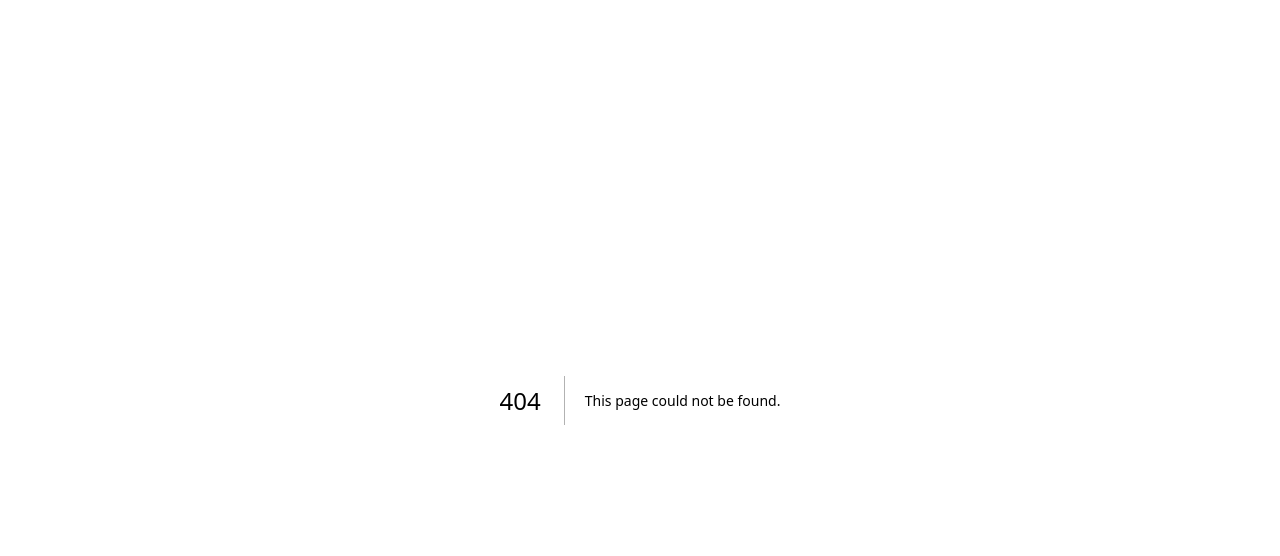
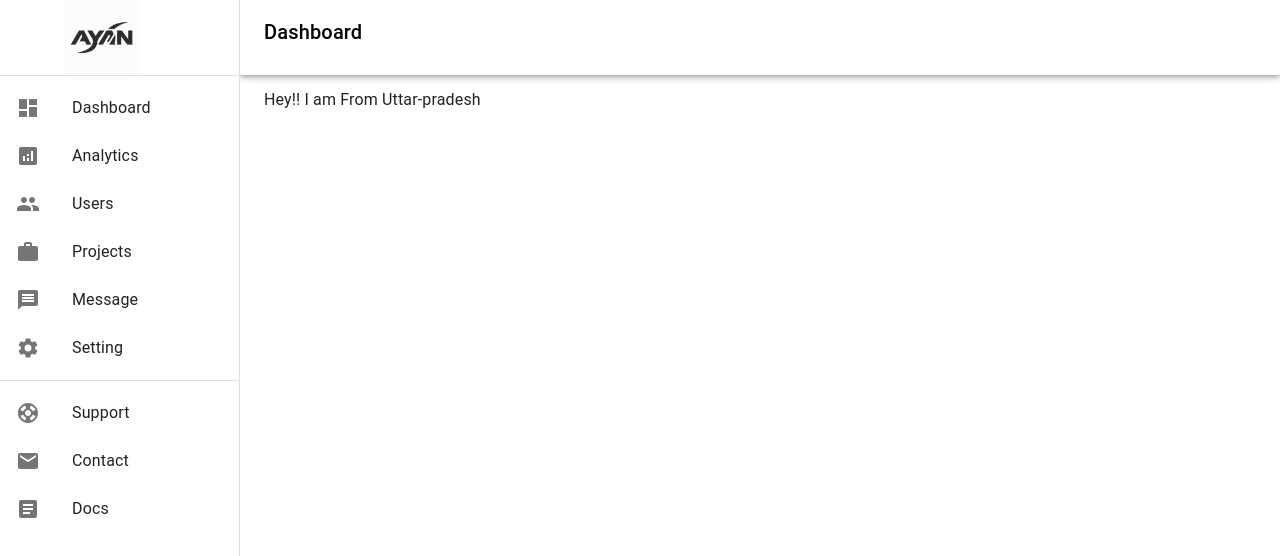
Before and after one commit to Ayan0755555/dashboard, a Next.js app: page /analytics in a window 1280 px wide. Before the commit this address had no page. Shown: the top 556 px of the page. Built offline with nearby package versions, Linux system fonts and the light colour scheme.

Commit message:
Dashboard logo add with dashboard icons and names changes and analytics files make

```diff
--- /dev/null
+++ b/src/app/analytics/page.jsx
@@ -0,0 +1,13 @@
+import React from "react";
+import Layout from "../components/layout";
+import Typography from "@mui/material/Typography";
+
+export default function Analytics() {
+  return (
+    <>
+      <Layout>
+        <Typography paragraph>Hey!! I am From Uttar-pradesh</Typography>
+      </Layout>
+    </>
+  );
+}
--- a/src/app/home/components/sidenav.jsx
+++ b/src/app/components/layout.jsx
@@ -17,11 +17,22 @@ import MailIcon from "@mui/icons-material/Mail";
 import MenuIcon from "@mui/icons-material/Menu";
 import Toolbar from "@mui/material/Toolbar";
 import Typography from "@mui/material/Typography";
+import Image from "next/image";
+import logo from "./logo.png";
+import DashboardIcon from "@mui/icons-material/Dashboard";
+import AnalyticsIcon from "@mui/icons-material/Analytics";
+import PeopleIcon from "@mui/icons-material/People";
+import WorkIcon from "@mui/icons-material/Work";
+import MessageIcon from "@mui/icons-material/Message";
+import SettingsIcon from "@mui/icons-material/Settings";
+import SupportIcon from "@mui/icons-material/Support";
+import ArticleIcon from "@mui/icons-material/Article";
 
 const drawerWidth = 240;
 
-function SideNav(props) {
+function Layout(props) {
   const { window } = props;
+  const { children } = props;
   const [mobileOpen, setMobileOpen] = React.useState(false);
   const [isClosing, setIsClosing] = React.useState(false);
 
@@ -42,14 +53,28 @@ function SideNav(props) {
 
   const drawer = (
     <div>
-      <Toolbar />
+      <Toolbar>
+        <Image src={logo} height={50} width={75} alt="logo" className="ml-10" />
+      </Toolbar>
       <Divider />
       <List>
-        {["Inbox", "Starred", "Send email", "Drafts"].map((text, index) => (
+        {[
+          "Dashboard",
+          "Analytics",
+          "Users",
+          "Projects",
+          "Message",
+          "Setting",
+        ].map((text, index) => (
           <ListItem key={text} disablePadding>
             <ListItemButton>
               <ListItemIcon>
-                {index % 2 === 0 ? <InboxIcon /> : <MailIcon />}
+                {index === 0 && <DashboardIcon />}
+                {index === 1 && <AnalyticsIcon />}
+                {index === 2 && <PeopleIcon />}
+                {index === 3 && <WorkIcon />}
+                {index === 4 && <MessageIcon />}
+                {index === 5 && <SettingsIcon />}
               </ListItemIcon>
               <ListItemText primary={text} />
             </ListItemButton>
@@ -58,11 +83,13 @@ function SideNav(props) {
       </List>
       <Divider />
       <List>
-        {["All mail", "Trash", "Spam"].map((text, index) => (
+        {["Support", "Contact", "Docs"].map((text, index) => (
           <ListItem key={text} disablePadding>
             <ListItemButton>
               <ListItemIcon>
-                {index % 2 === 0 ? <InboxIcon /> : <MailIcon />}
+                {index === 0 && <SupportIcon />}
+                {index === 1 && <MailIcon />}
+                {index === 2 && <ArticleIcon />}
               </ListItemIcon>
               <ListItemText primary={text} />
             </ListItemButton>
@@ -84,6 +111,9 @@ function SideNav(props) {
         sx={{
           width: { sm: `calc(100% - ${drawerWidth}px)` },
           ml: { sm: `${drawerWidth}px` },
+          bgcolor: "#ffffff",
+          color: "black",
+          height: "75px",
         }}
       >
         <Toolbar>
@@ -97,7 +127,7 @@ function SideNav(props) {
             <MenuIcon />
           </IconButton>
           <Typography variant="h6" noWrap component="div">
-            Responsive drawer
+            Dashboard
           </Typography>
         </Toolbar>
       </AppBar>
@@ -149,46 +179,19 @@ function SideNav(props) {
         }}
       >
         <Toolbar />
-        <Typography paragraph>
-          Lorem ipsum dolor sit amet, consectetur adipiscing elit, sed do
-          eiusmod tempor incididunt ut labore et dolore magna aliqua. Rhoncus
-          dolor purus non enim praesent elementum facilisis leo vel. Risus at
-          ultrices mi tempus imperdiet. Semper risus in hendrerit gravida rutrum
-          quisque non tellus. Convallis convallis tellus id interdum velit
-          laoreet id donec ultrices. Odio morbi quis commodo odio aenean sed
-          adipiscing. Amet nisl suscipit adipiscing bibendum est ultricies
-          integer quis. Cursus euismod quis viverra nibh cras. Metus vulputate
-          eu scelerisque felis imperdiet proin fermentum leo. Mauris commodo
-          quis imperdiet massa tincidunt. Cras tincidunt lobortis feugiat
-          vivamus at augue. At augue eget arcu dictum varius duis at consectetur
-          lorem. Velit sed ullamcorper morbi tincidunt. Lorem donec massa sapien
-          faucibus et molestie ac.
-        </Typography>
-        <Typography paragraph>
-          Consequat mauris nunc congue nisi vitae suscipit. Fringilla est
-          ullamcorper eget nulla facilisi etiam dignissim diam. Pulvinar
-          elementum integer enim neque volutpat ac tincidunt. Ornare suspendisse
-          sed nisi lacus sed viverra tellus. Purus sit amet volutpat consequat
-          mauris. Elementum eu facilisis sed odio morbi. Euismod lacinia at quis
-          risus sed vulputate odio. Morbi tincidunt ornare massa eget egestas
-          purus viverra accumsan in. In hendrerit gravida rutrum quisque non
-          tellus orci ac. Pellentesque nec nam aliquam sem et tortor. Habitant
-          morbi tristique senectus et. Adipiscing elit duis tristique
-          sollicitudin nibh sit. Ornare aenean euismod elementum nisi quis
-          eleifend. Commodo viverra maecenas accumsan lacus vel facilisis. Nulla
-          posuere sollicitudin aliquam ultrices sagittis orci a.
-        </Typography>
+        <main>{children}</main>
       </Box>
     </Box>
   );
 }
 
-SideNav.propTypes = {
+Layout.propTypes = {
   /**
    * Injected by the documentation to work in an iframe.
    * Remove this when copying and pasting into your project.
    */
   window: PropTypes.func,
+  children: PropTypes.array,
 };
 
-export default SideNav;
+export default Layout;
--- /dev/null
+++ b/src/app/dashboard/page.jsx
@@ -0,0 +1,13 @@
+import React from "react";
+import Layout from "../components/layout";
+import Typography from "@mui/material/Typography";
+
+export default function Dashboard() {
+  return (
+    <>
+      <Layout>
+        <Typography paragraph>Hey!! I am From Uttar-pradesh</Typography>
+      </Layout>
+    </>
+  );
+}
--- a/src/app/home/page.jsx
+++ /dev/null
@@ -1,10 +0,0 @@
-import React from "react";
-import SideNav from "./components/sidenav";
-
-export default function Home() {
-  return (
-    <>
-      <SideNav />
-    </>
-  );
-}
--- a/src/app/page.tsx
+++ b/src/app/page.tsx
@@ -1,9 +1,11 @@
 "use client";
 import Image from "next/image";
 import Link from "next/link";
+import { useRouter } from "next/navigation";
 
 export default function Home() {
 
+  const router = useRouter();
   return (
     <main>
          <div className="font-[sans-serif] bg-white text-white md:h-screen">
@@ -88,7 +90,8 @@ export default function Home() {
               </div>
             </div>
             <div className="mt-12">
-              <button
+              <button onClick={()=>{router.push("/dashboard")}}
+
                 type="button"
                 className="w-max shadow-xl py-2.5 px-8 text-sm font-semibold rounded-md bg-transparent text-yellow-400 border border-yellow-400 focus:outline-none"
               >
```
Also changed, not shown: src/app/components/logo.png (added).
